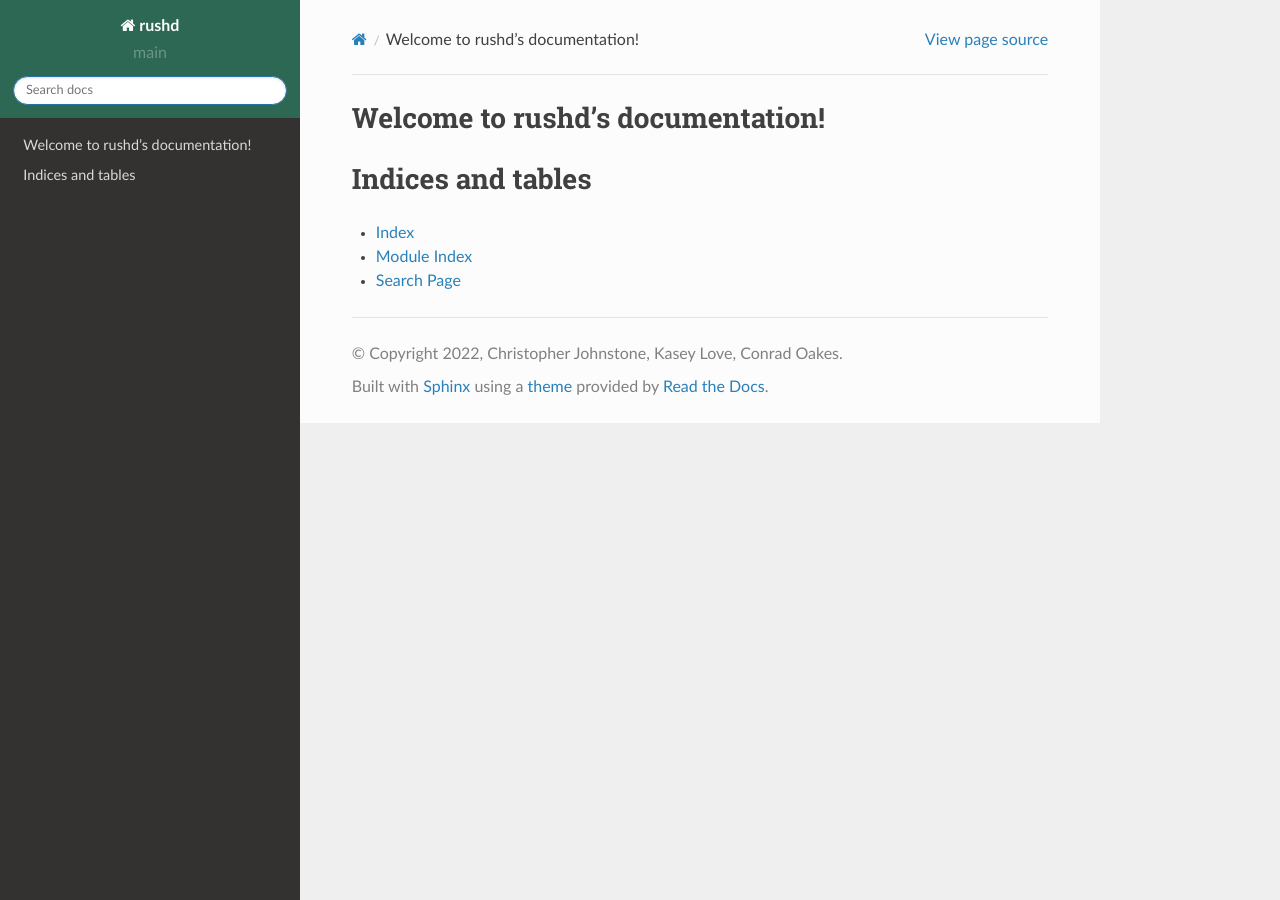
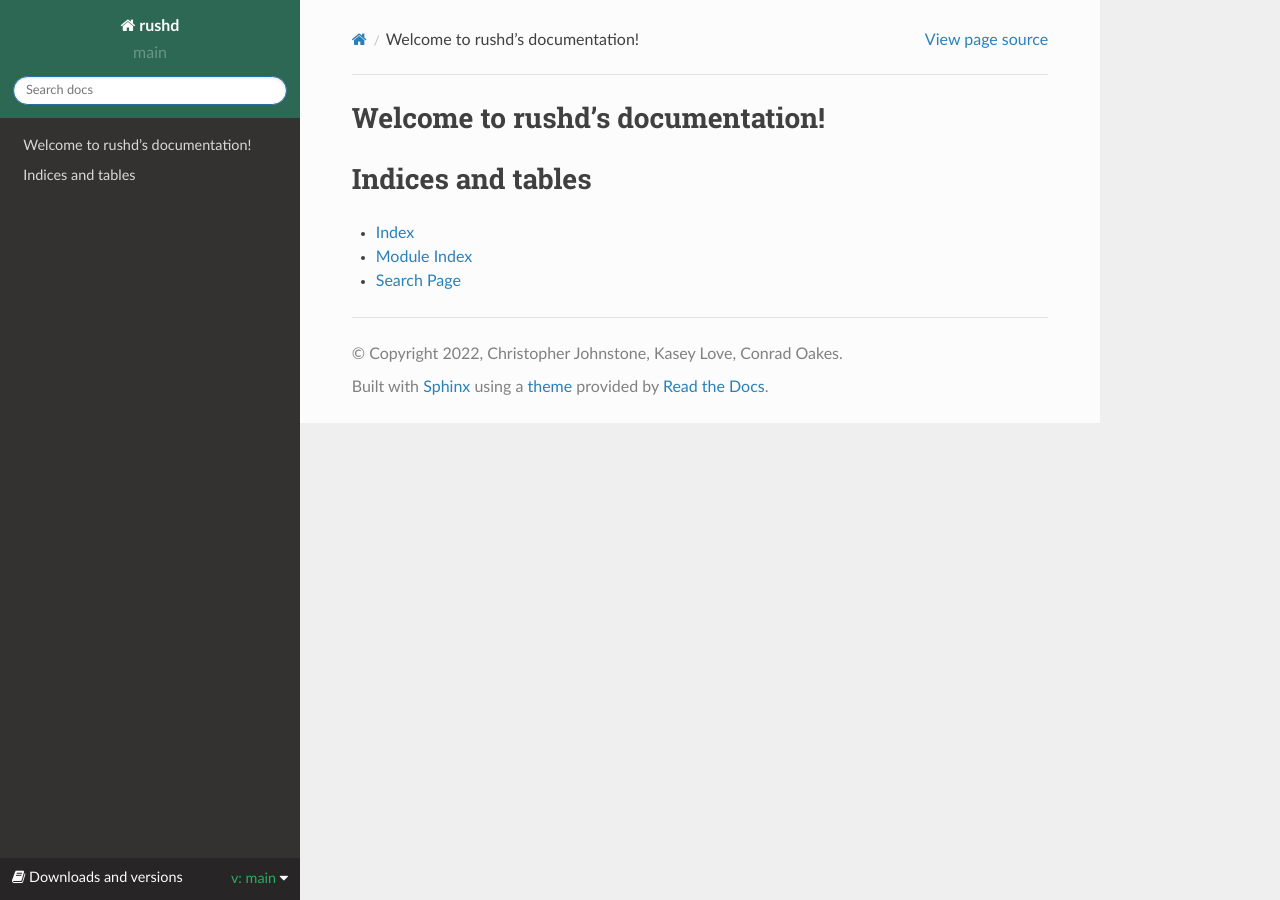
Before and after one commit to GallowayLabMIT/rushd, a Sphinx documentation site: the page built from docs/index.rst, in a window 1280 px wide. Built offline with Sphinx 7.4.7 and the Read the Docs theme 2.0.0, drawn with Linux system fonts in a browser that asks for light colours; the version number is read from the project's files by our own code.

Commit message:
Updated build helper to redirect properly, added versions partial

```diff
--- /dev/null
+++ b/docs/_templates/versions.html
@@ -0,0 +1,54 @@
+{% if READTHEDOCS or display_lower_left %}
+{# Add rst-badge after rst-versions for small badge style. #}
+  <div class="rst-versions" data-toggle="rst-versions" role="note" aria-label="versions">
+    <span class="rst-current-version" data-toggle="rst-current-version">
+      <span class="fa fa-book"> Downloads and versions</span>
+      v: {{ current_version }}
+      <span class="fa fa-caret-down"></span>
+    </span>
+    <div class="rst-other-versions">
+      {% if languages|length > 1 %}
+      <dl>
+        <dt>{{ _('Languages') }}</dt>
+        {% for slug, url in languages %}
+          {% if slug == current_language %} <strong> {% endif %}
+          <dd><a href="{{ url }}">{{ slug }}</a></dd>
+          {% if slug == current_language %} </strong> {% endif %}
+        {% endfor %}
+      </dl>
+      {% endif %}
+      {% if versions|length >= 1 %}
+      <dl>
+        <dt>{{ _('Versions') }}</dt>
+        {% for slug, url in versions %}
+          {% if slug == current_version %} <strong> {% endif %}
+          <dd><a href="{{ url }}">{{ slug }}</a></dd>
+          {% if slug == current_version %} </strong> {% endif %}
+        {% endfor %}
+      </dl>
+      {% endif %}
+      {% if downloads|length >= 1 %}
+      <dl>
+        <dt>{{ _('Downloads') }}</dt>
+        {% for type, url in downloads %}
+          <dd><a href="{{ url }}">{{ type }}</a></dd>
+        {% endfor %}
+      </dl>
+      {% endif %}
+      {% if READTHEDOCS %}
+      <dl>
+        <dt>{{ _('On Read the Docs') }}</dt>
+          <dd>
+            <a href="//{{ PRODUCTION_DOMAIN }}/projects/{{ slug }}/?fromdocs={{ slug }}">{{ _('Project Home') }}</a>
+          </dd>
+          <dd>
+            <a href="//{{ PRODUCTION_DOMAIN }}/builds/{{ slug }}/?fromdocs={{ slug }}">{{ _('Builds') }}</a>
+          </dd>
+      </dl>
+      {% endif %}
+      <hr/>
+      {% trans %}Hosted with <span class="fa fa-heart"></span> on GitHub Pages.{% endtrans %}
+
+    </div>
+  </div>
+{% endif %}
--- a/docs/conf.py
+++ b/docs/conf.py
@@ -118,7 +118,7 @@
     ['git', 'for-each-ref', '--format=%(refname:lstrip=-1)', 'refs/remotes/origin', 'refs/tags'],
     capture_output=True,
 )
-versions_to_skip = {'gh-pages'}
+versions_to_skip = {'HEAD', 'gh-pages', 'v0.1.0', 'v0.2.0'}
 if version_run.returncode == 0:
     for branch in version_run.stdout.decode('utf-8').split('\n'):
         if branch not in versions_to_skip:
```
Also changed, not shown: 1 other file.
